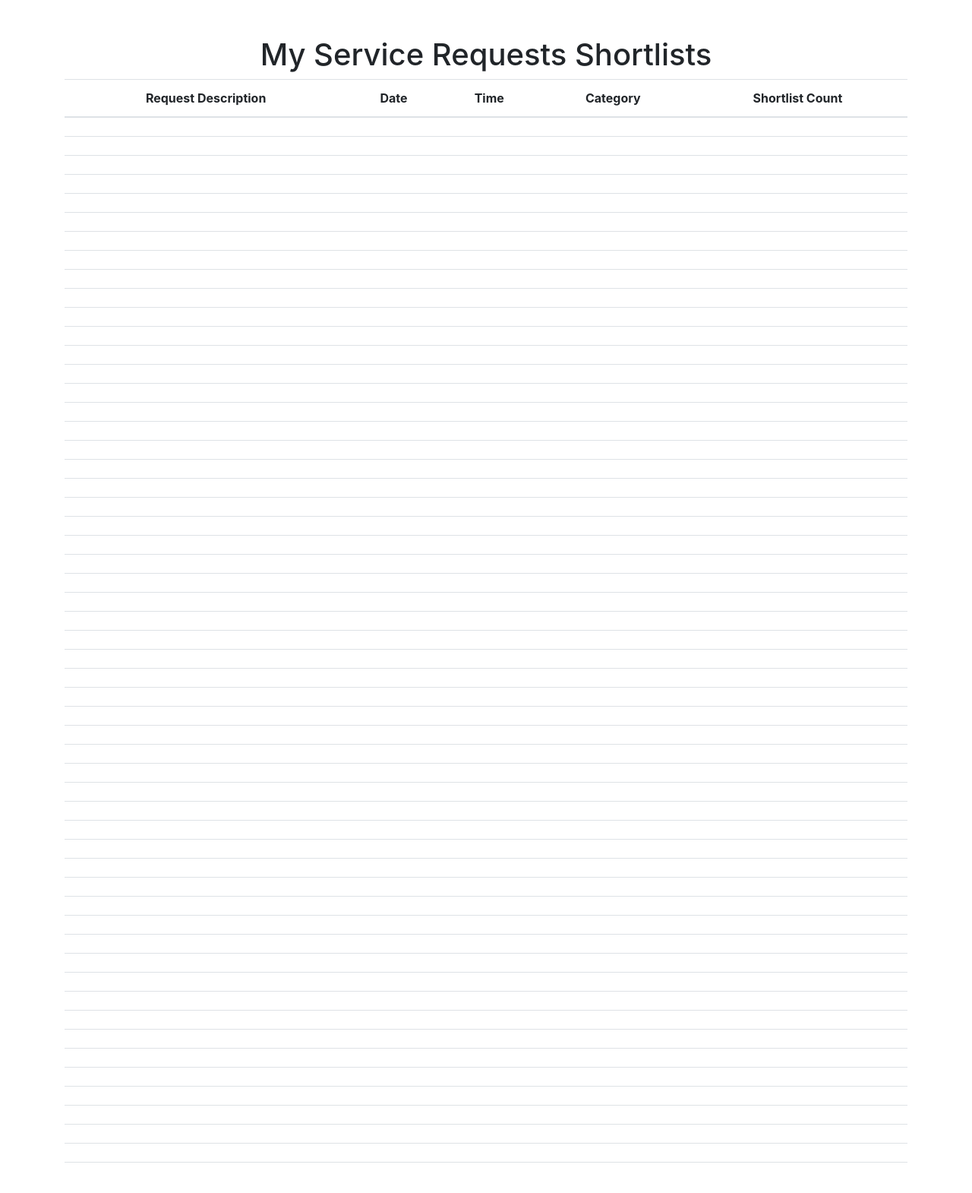
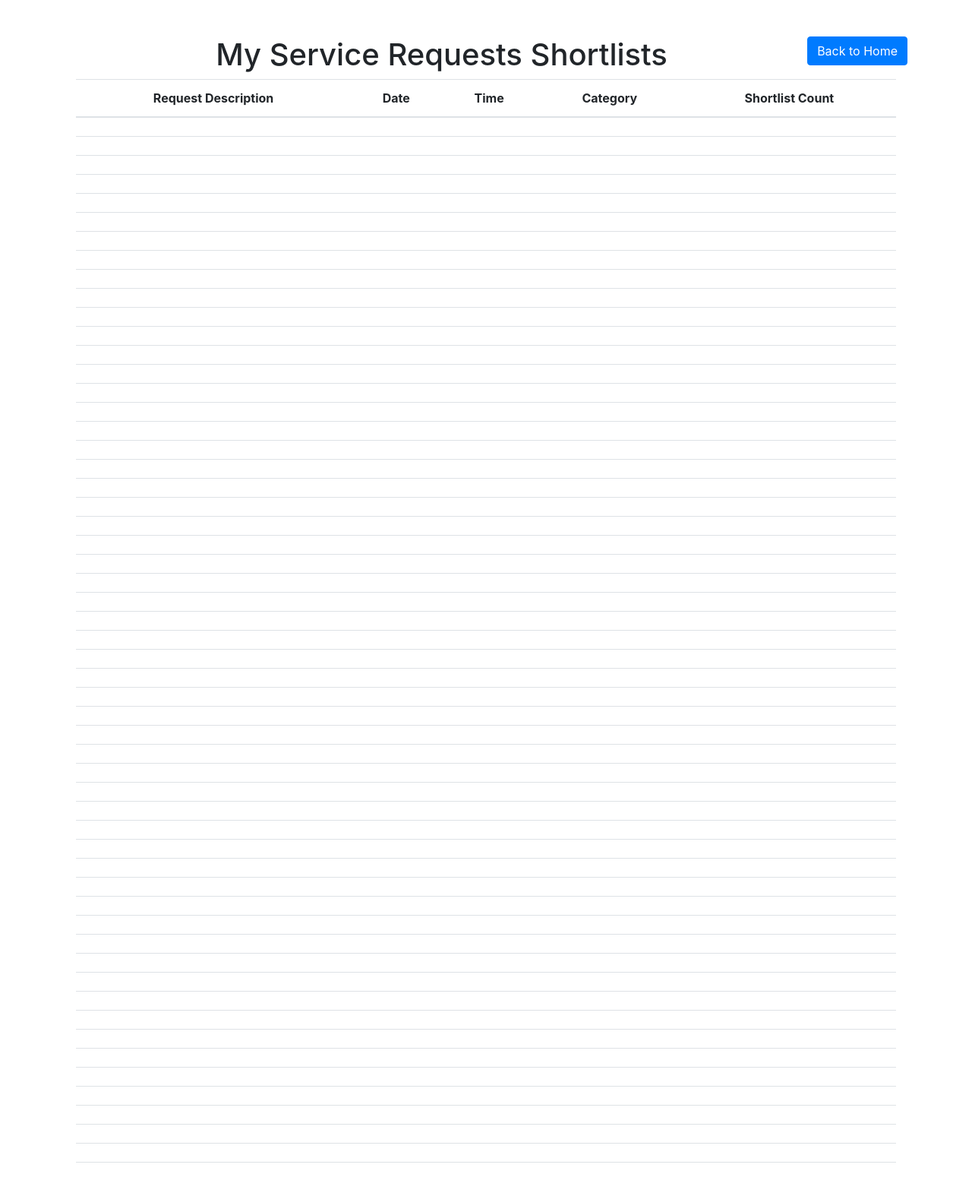
Before and after one commit to zerulite/CSCI314_SIM2025Q4_T05_uno, a Flask app: page /ReqShortlistCount in a window 1280 px wide. Shown: the whole page at 76% size. Run offline with Flask 3, Linux system fonts and the light colour scheme; data that the repository does not hold is empty.

Commit message:
home buttons

```diff
--- a/App.py
+++ b/App.py
@@ -18,7 +18,7 @@ userID = "U001"
 
 @app.route("/")
 def home():
-    return render_template("helloworld.html")
+    return render_template("home.html")
 
 @app.route("/ViewCreateRequestPg", methods=['GET'])
 def viewCreateReq():
--- a/templates/searchCompletedRequest.html
+++ b/templates/searchCompletedRequest.html
@@ -79,12 +79,12 @@
                             <div class="btn-group">
                                 <a
                                     class="btn btn-outline-secondary btn-sm"
-                                    href="/"
+                                    href="{{url_for('home')}}"
                                     >Back to Home</a
                                 >
                                 <a
                                     class="btn btn-outline-secondary btn-sm"
-                                    href="/"
+                                    href="/SearchCompletedReq"
                                     >Search Completed Requests</a
                                 >
                                 <a
--- a/templates/searchRequest.html
+++ b/templates/searchRequest.html
@@ -79,12 +79,12 @@
                             <div class="btn-group">
                                 <a
                                     class="btn btn-outline-secondary btn-sm"
-                                    href="/"
+                                    href="{{url_for('home')}}"
                                     >Back to Home</a
                                 >
                                 <a
                                     class="btn btn-outline-secondary btn-sm"
-                                    href="/"
+                                    href="/SearchCompletedReq"
                                     >Search Completed Requests</a
                                 >
                                 <a
--- a/templates/shortlistCount.html
+++ b/templates/shortlistCount.html
@@ -18,7 +18,17 @@
         </style>
     </head>
     <body>
-        <h1 class="container mt-5 text-center">My Service Requests Shortlists</h1>
+        <div class="container">
+            <div class="btn-container mt-2">
+                <a
+                    href="{{url_for('home')}}"
+                    class="btn btn-primary float-right"
+                    >Back to Home</a
+                >
+            </div>
+            <h1 class="container mt-5 text-center">
+                My Service Requests Shortlists
+            </h1>
             <div class="container text-center">
                 <table class="table mt-2">
                     <thead>
@@ -43,5 +53,6 @@
                     </tbody>
                 </table>
             </div>
+        </div>
     </body>
 </html>
--- a/templates/viewARequest.html
+++ b/templates/viewARequest.html
@@ -17,6 +17,12 @@
         </style>
     </head>
     <body>
+        <div class="btn-container mt-2">
+            <a href="{{url_for('home')}}" class="btn btn-primary float-right"
+                >Back to Home</a
+            >
+        </div>
+
         <div class="container">
             <h1 class="mt-5">View Request</h1>
         </div>
--- a/templates/viewCount.html
+++ b/templates/viewCount.html
@@ -18,9 +18,13 @@
         </style>
     </head>
     <body>
+        <div class="btn-container mt-2">
+            <a href="{{url_for('home')}}" class="btn btn-primary float-right"
+                >Back to Home</a
+            >
+        </div>
         <h1 class="container mt-5 text-center">My Service Requests</h1>
         <div class="container text-center">
-
             <table class="table mt-2">
                 <thead>
                     <tr>
```
Also changed, not shown: templates/createRequest.html (+7 -0 lines), templates/updateRequest.html (+9 -2 lines), templates/viewCompletedRequests.html (+8 -1 lines), templates/viewRequest.html (+9 -1 lines), templates/home.html (renamed from templates/helloworld.html). Lines whose indentation alone changed are shown as unchanged.
